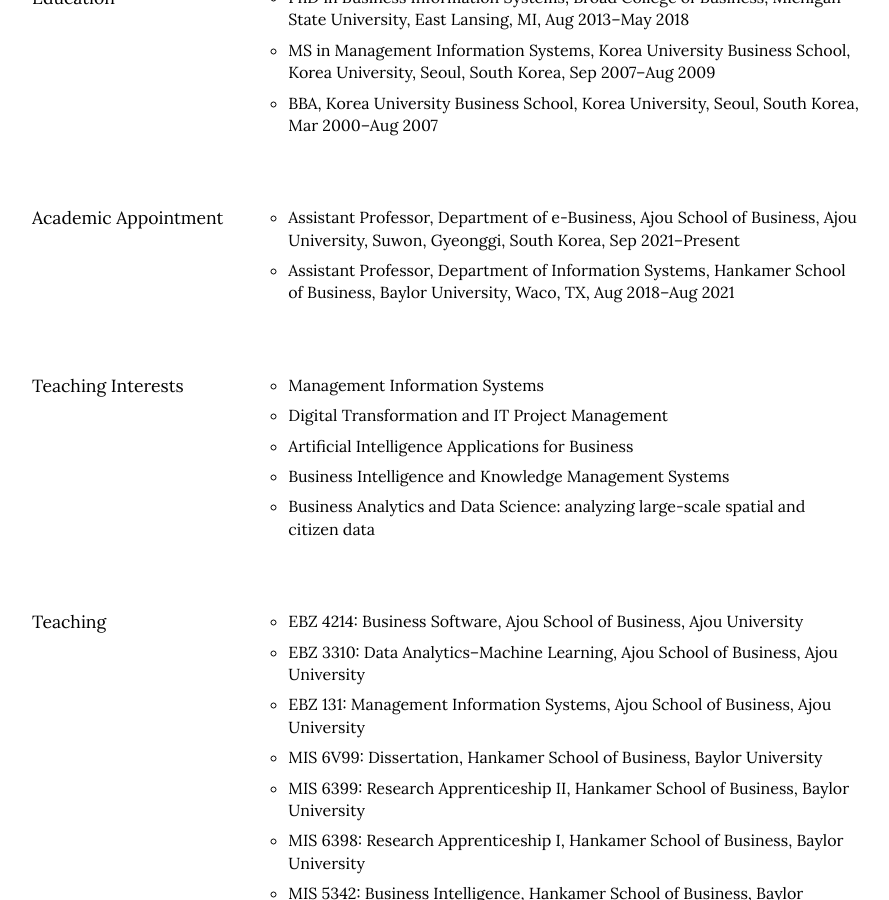
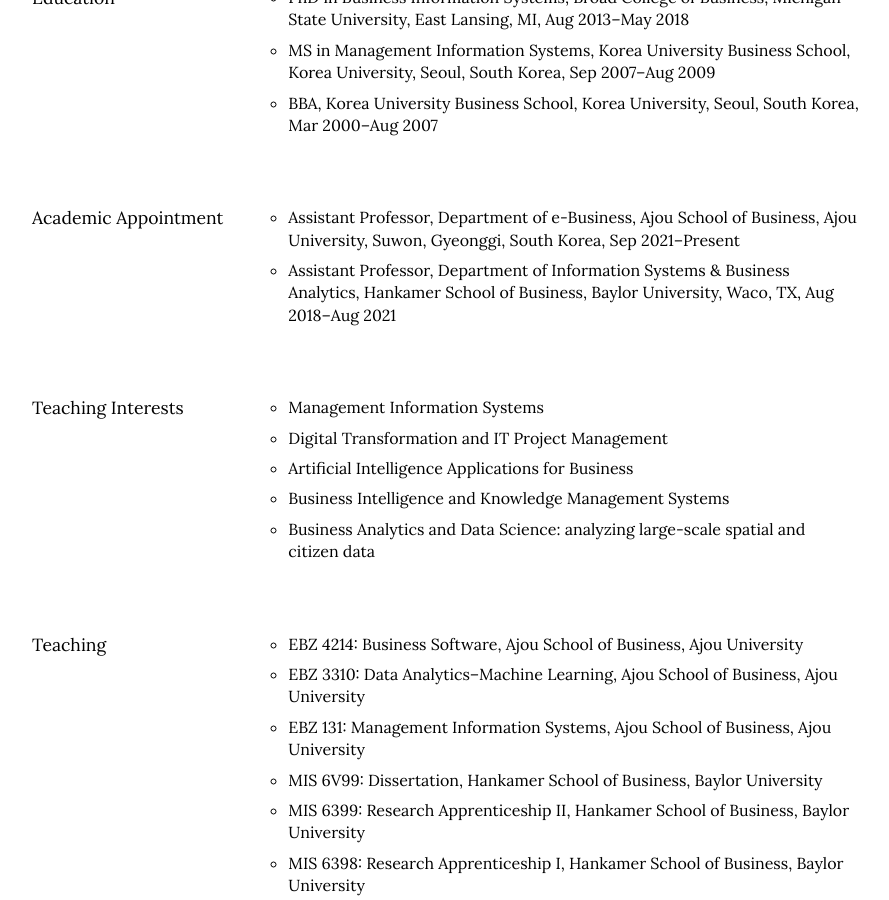
Before and after one commit to istaehun/taehun, a Jekyll site: the page built from engagement.html, in a window 1280 px wide and 900 px high, scrolled down 563 px. Shown: the whole window, without its empty margins (188-1077 px from the left). Built offline with Jekyll 4.4.1, drawn with Linux system fonts in a browser that asks for light colours; nearby versions of some CDN libraries.

Commit message:
Update engagement.yml

```diff
--- a/_data/engagement.yml
+++ b/_data/engagement.yml
@@ -9,7 +9,7 @@
     title: Academic Appointment
     list:
       - "Assistant Professor, Department of e-Business, Ajou School of Business, Ajou University, Suwon, Gyeonggi, South Korea, Sep 2021–Present"
-      - "Assistant Professor, Department of Information Systems, Hankamer School of Business, Baylor University, Waco, TX, Aug 2018–Aug 2021"
+      - "Assistant Professor, Department of Information Systems & Business Analytics, Hankamer School of Business, Baylor University, Waco, TX, Aug 2018–Aug 2021"
   -
     title: Teaching Interests
     list:
```
